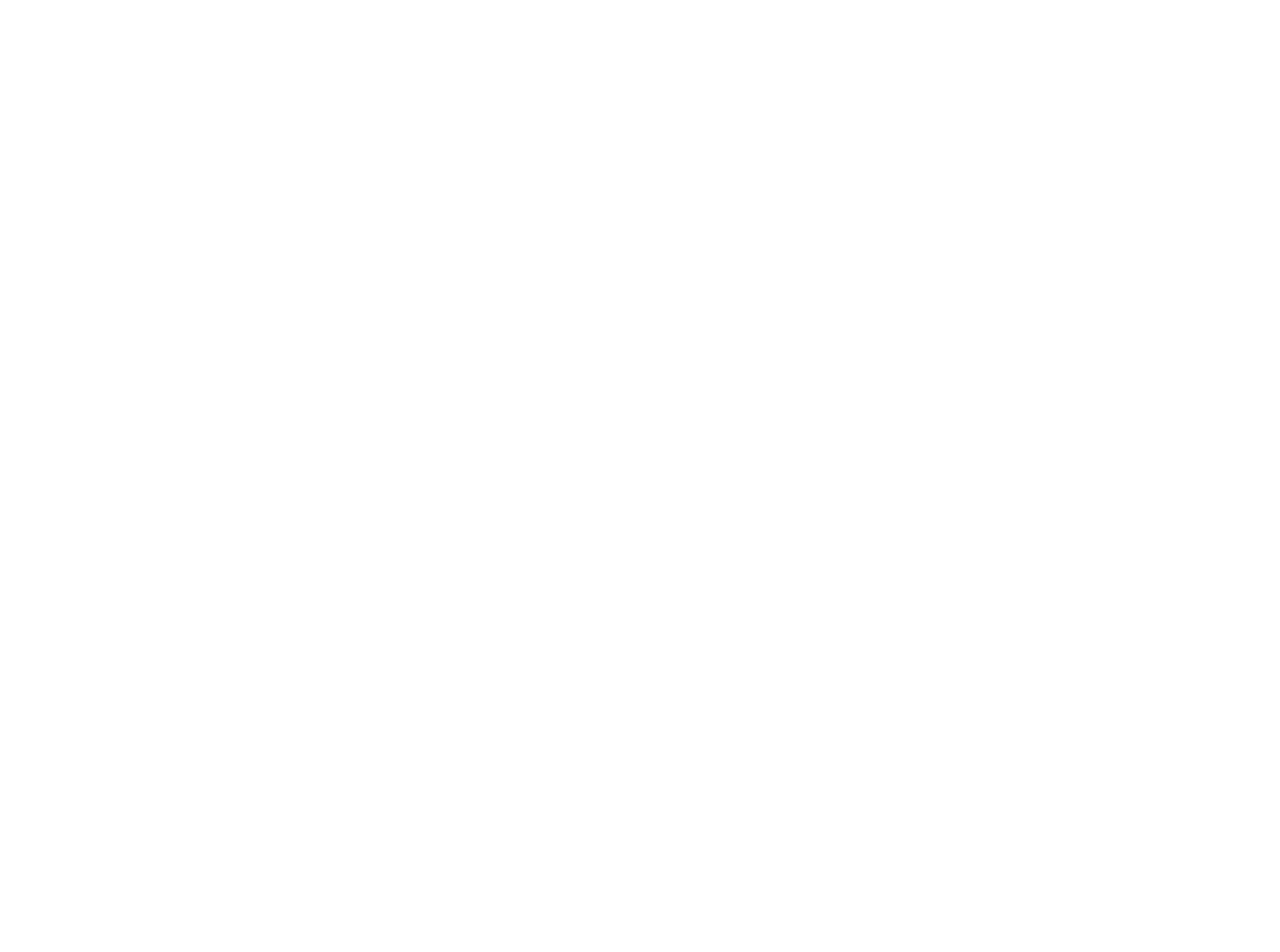
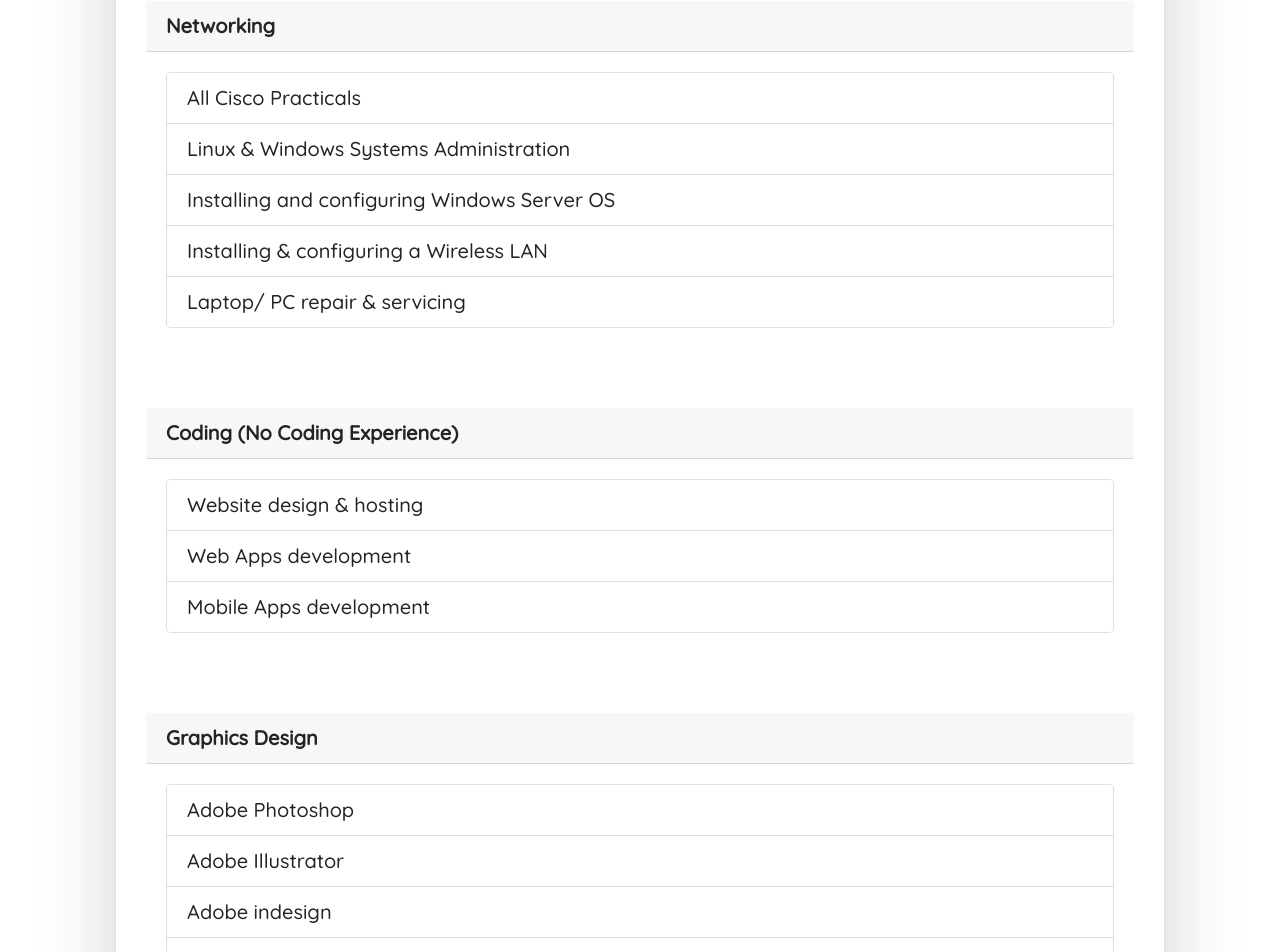
Before and after one commit to chambaga256/internship-system, a React (Create React App) app: page /courses in a window 1280 px wide. Shown: the part 220-1172 px from the top of the page. Before the commit the page ends 800 px from the top, so only its background shows below. Built offline with nearby package versions, Linux system fonts and the light colour scheme.

Commit message:
before midnight updates

```diff
--- a/public/index.html
+++ b/public/index.html
@@ -25,7 +25,7 @@
       work correctly both with client-side routing and a non-root public URL.
       Learn how to configure a non-root public URL by running `npm run build`.
     -->
-    <title>Stratcom Internship</title>
+    <title>Internship@Stratcom</title>
   </head>
   <body>
     <noscript>You need to enable JavaScript to run this app.</noscript>
--- a/src/components/CoursesPage/courses.js
+++ b/src/components/CoursesPage/courses.js
@@ -1,11 +1,78 @@
 import React, { Component } from "react";
+import Container from "react-bootstrap/Container";
+/*import { Link } from "react-router-dom";*/
+import Jumbotron from "react-bootstrap/Jumbotron";
+import Card from "react-bootstrap/Card";
+import styles from "./coursesPage.css";
+import ListGroup from "react-bootstrap/ListGroup";
 
-export default class Courses extends Component{
-    render(){
-        return(
-            <div>
-                <p>Courses!</p>
-            </div>
-        );
-    }
+export default class Courses extends Component {
+  render() {
+    return (
+      <Container className={styles.main}>
+        <Card className={styles.card}>
+          <Jumbotron fluid>
+            <Container className={styles.Header}>
+              <b className="display-6">Internship Courses</b>
+              <br />
+              <br />
+              <Card.Header>
+                <b>Networking</b>
+              </Card.Header>
+              <Card.Body>
+                <Card.Text>
+                  <ListGroup>
+                    <ListGroup.Item>All Cisco Practicals</ListGroup.Item>
+                    <ListGroup.Item>
+                      Linux & Windows Systems Administration
+                    </ListGroup.Item>
+                    <ListGroup.Item>
+                      Installing and configuring Windows Server OS
+                    </ListGroup.Item>
+                    <ListGroup.Item>
+                      Installing & configuring a Wireless LAN
+                    </ListGroup.Item>
+                    <ListGroup.Item>
+                      Laptop/ PC repair & servicing
+                    </ListGroup.Item>
+                  </ListGroup>
+                </Card.Text>
+              </Card.Body>
+              <br />
+              <br />
+              <Card.Header>
+                <b>Coding (No Coding Experience)</b>
+              </Card.Header>
+              <Card.Body>
+                <Card.Text>
+                  <ListGroup>
+                    <ListGroup.Item>Website design & hosting</ListGroup.Item>
+                    <ListGroup.Item>Web Apps development</ListGroup.Item>
+                    <ListGroup.Item>Mobile Apps development</ListGroup.Item>
+                  </ListGroup>
+                </Card.Text>
+              </Card.Body>
+              <br />
+              <br />
+              <Card.Header>
+                <b>Graphics Design</b>
+              </Card.Header>
+              <Card.Body>
+                <Card.Text>
+                  <ListGroup>
+                    <ListGroup.Item>Adobe Photoshop</ListGroup.Item>
+                    <ListGroup.Item>Adobe Illustrator</ListGroup.Item>
+                    <ListGroup.Item>Adobe indesign</ListGroup.Item>
+                    <ListGroup.Item>Photography</ListGroup.Item>
+                    <ListGroup.Item>Videography</ListGroup.Item>
+                  </ListGroup>
+                </Card.Text>
+              </Card.Body>
+            </Container>
+          </Jumbotron>
+        </Card>
+        <br />
+      </Container>
+    );
+  }
 }
--- /dev/null
+++ b/src/components/CoursesPage/coursesPage.css
@@ -0,0 +1,12 @@
+.card{
+    padding: 2rem 0 2rem 0;
+    box-shadow: 0px 14px 80px rgba(34, 35, 58, 0.2);
+}
+
+.main{
+    padding-top: 2rem;
+}
+
+.title{
+    font-weight: bold;
+}
--- /dev/null
+++ b/src/components/Dashboard/dashboard.css
@@ -0,0 +1,8 @@
+.card{
+    padding: 2rem 0 2rem 0;
+    box-shadow: 0px 14px 80px rgba(34, 35, 58, 0.2);
+}
+
+.main{
+    padding-top: 2rem;
+}
--- a/src/components/Dashboard/dashboard.js
+++ b/src/components/Dashboard/dashboard.js
@@ -1,11 +1,11 @@
 import React, { Component } from "react";
 
-export default class Dashboard extends Component{
-    render(){
-        return(
-            <div>
-                <p>Dashboard!</p>
-            </div>
-        );
-    }
+export default class Dashboard extends Component {
+  render() {
+    return (
+      <div>
+          <h1>Dashboard!</h1>
+      </div>
+    );
+  }
 }
--- a/src/components/LandingPage/landing-page.js
+++ b/src/components/LandingPage/landing-page.js
@@ -17,6 +17,8 @@
               <p className={styles.Message}>
                 This is an online platform that lets you apply for field
                 attachment or internship at Stratcom Company Limited, Uganda.
+                <br />Sign up for practical Internship@Stratcom and acquire hands-on skills needed by employers.<br />
+                <b><i>We inspire Computing & Engineering Students</i></b>
               </p>
               <Button variant="success" bg="block">
                 <Link to={"/apply"} style={{ textDecoration: "none", color: "white" }} className="btn btn-lg">
```
